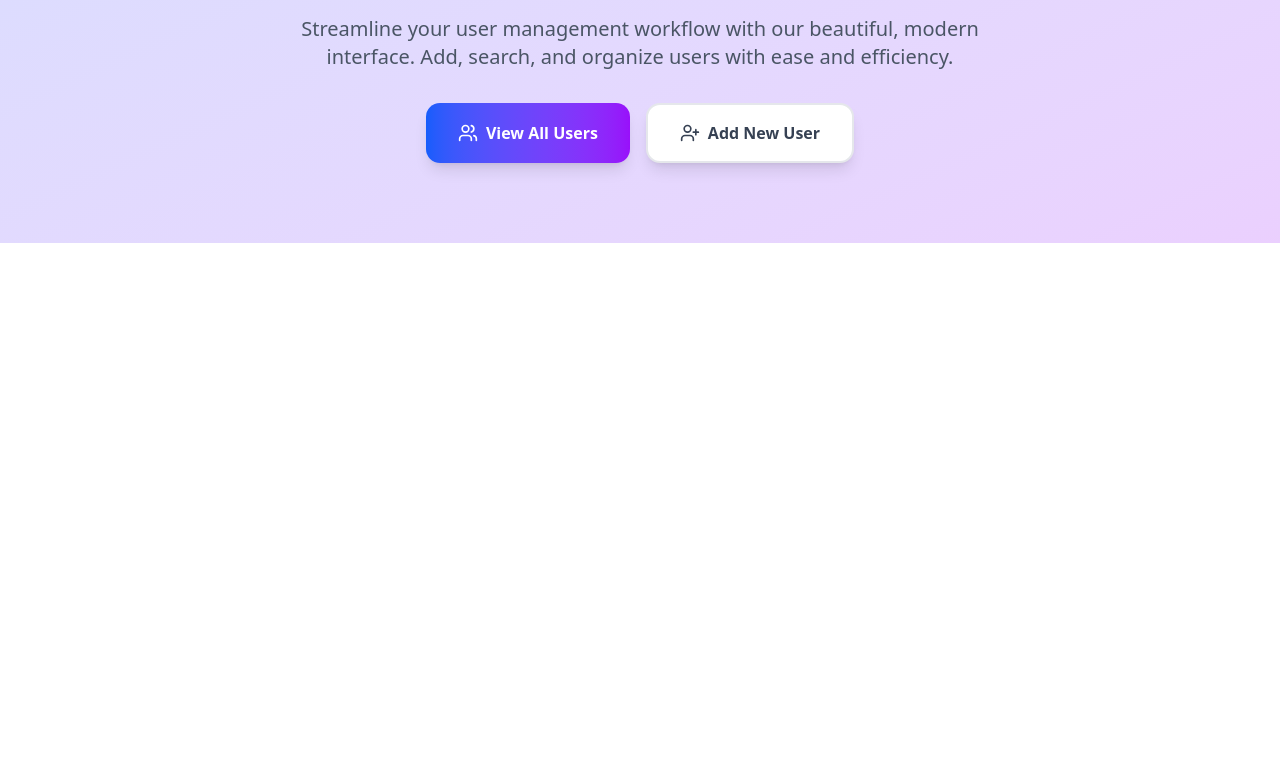
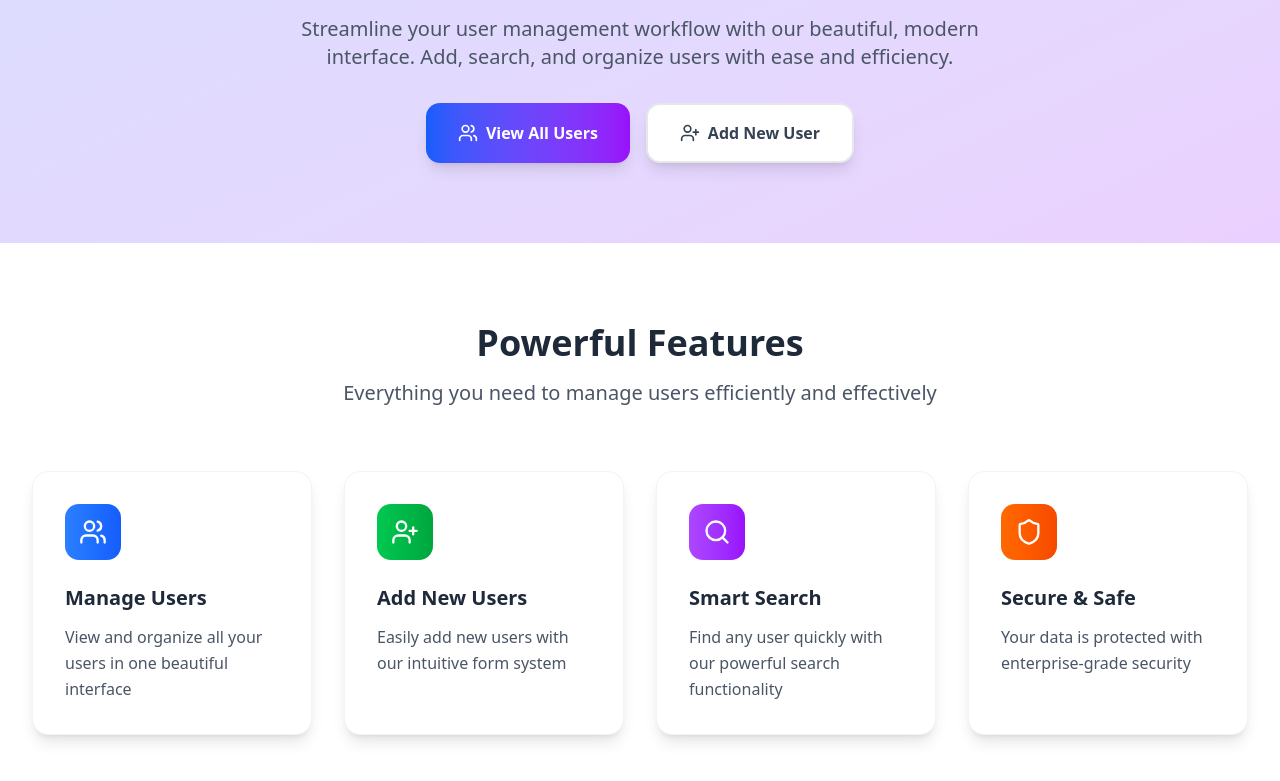
Before and after one commit to immalino/user-manager, a React app in the folder client/: page / in a window 1280 px wide. Shown: the part 345-1126 px from the top of the page. Before the commit the page ends 800 px from the top, so only its background shows below. Built offline with nearby package versions, Linux system fonts and the light colour scheme; the HTML template or start-up script is replaced by a standard one.

Commit message:
feat(homepage): add Features component to display user management features

```diff
--- /dev/null
+++ b/client/src/routes/-components/features.tsx
@@ -0,0 +1,73 @@
+import { cn } from "@/lib/utils";
+import { Search, Shield, UserPlus, Users } from "lucide-react";
+
+const Features = () => {
+  const features = [
+    {
+      icon: Users,
+      title: "Manage Users",
+      description:
+        "View and organize all your users in one beautiful interface",
+      color: "from-blue-500 to-blue-600",
+    },
+    {
+      icon: UserPlus,
+      title: "Add New Users",
+      description: "Easily add new users with our intuitive form system",
+      color: "from-green-500 to-green-600",
+    },
+    {
+      icon: Search,
+      title: "Smart Search",
+      description:
+        "Find any user quickly with our powerful search functionality",
+      color: "from-purple-500 to-purple-600",
+    },
+    {
+      icon: Shield,
+      title: "Secure & Safe",
+      description: "Your data is protected with enterprise-grade security",
+      color: "from-orange-500 to-orange-600",
+    },
+  ];
+
+  return (
+    <section className="py-20 px-4 sm:px-6 lg:px-8">
+      <div className="max-w-7xl mx-auto">
+        <div className="text-center mb-16">
+          <h2 className="text-3xl sm:text-4xl font-bold text-gray-800 mb-4">
+            Powerful Features
+          </h2>
+          <p className="text-xl text-gray-600 max-w-2xl mx-auto">
+            Everything you need to manage users efficiently and effectively
+          </p>
+        </div>
+
+        <div className="grid grid-cols-1 md:grid-cols-2 lg:grid-cols-4 gap-8">
+          {features.map((feature, index) => (
+            <div
+              key={index}
+              className="group bg-white rounded-2xl p-8 shadow-lg hover:shadow-2xl transform hover:-translate-y-2 transition-all duration-300 border border-gray-100"
+            >
+              <div
+                className={cn(
+                  "w-14 h-14 bg-gradient-to-r rounded-xl flex items-center justify-center mb-6 group-hover:scale-110 transition-transform duration-300",
+                  feature.color
+                )}
+              >
+                <feature.icon className="w-7 h-7 text-white" />
+              </div>
+              <h3 className="text-xl font-semibold text-gray-800 mb-3">
+                {feature.title}
+              </h3>
+              <p className="text-gray-600 leading-relaxed">
+                {feature.description}
+              </p>
+            </div>
+          ))}
+        </div>
+      </div>
+    </section>
+  );
+};
+export default Features;
--- a/client/src/routes/index.tsx
+++ b/client/src/routes/index.tsx
@@ -1,12 +1,16 @@
-import { createFileRoute } from '@tanstack/react-router'
-import Hero from './-components/hero'
+import { createFileRoute } from "@tanstack/react-router";
+import Hero from "./-components/hero";
+import Features from "./-components/features";
 
-export const Route = createFileRoute('/')({
+export const Route = createFileRoute("/")({
   component: RouteComponent,
-})
+});
 
 function RouteComponent() {
-  return <div className='min-h-screen'>
-    <Hero />
-  </div>
+  return (
+    <div className="min-h-screen">
+      <Hero />
+      <Features />
+    </div>
+  );
 }
```
